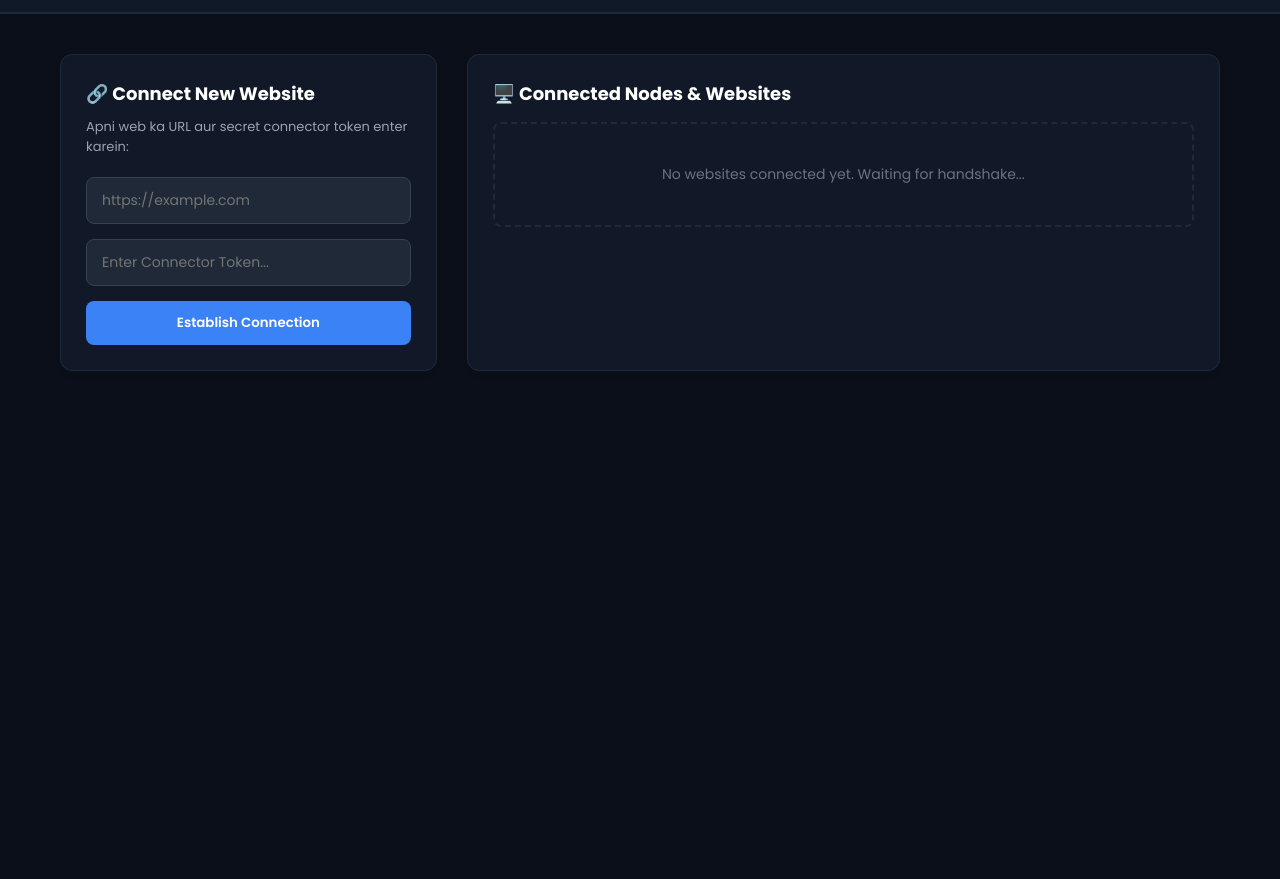
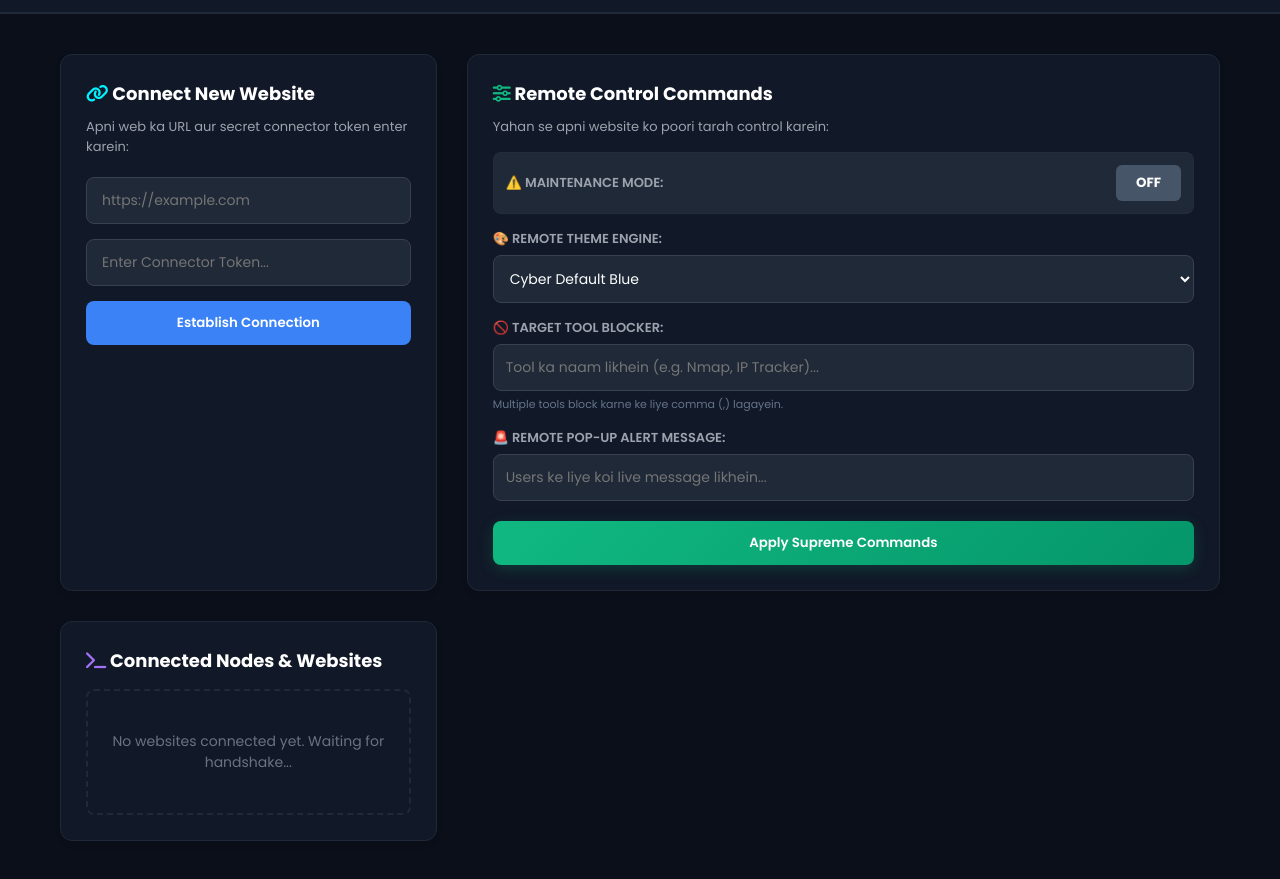
Before and after one commit to azanashiq429-png/azan-universal-controller, a website: page public/index.html in a window 1280 px wide. Shown: the part 51-930 px from the top of the page. Before the commit the page ends 800 px from the top, so only its background shows below. Drawn offline with Linux system fonts and the light colour scheme; no server answers.

Commit message:
Update index.html

```diff
--- a/public/index.html
+++ b/public/index.html
@@ -5,6 +5,7 @@
     <meta name="viewport" content="width=device-width, initial-scale=1.0">
     <title>AZAN TOOLS | Universal Controller</title>
     <link rel="stylesheet" href="style.css">
+    <link href="https://cdnjs.cloudflare.com/ajax/libs/font-awesome/6.0.0/css/all.min.css" rel="stylesheet">
 </head>
 <body>
 
@@ -16,7 +17,7 @@
     <main class="dashboard-container">
 
         <section class="card connector-box">
-            <h2>🔗 Connect New Website</h2>
+            <h2><i class="fa-solid fa-link" style="color: #00f2fe;"></i> Connect New Website</h2>
             <p>Apni web ka URL aur secret connector token enter karein:</p>
             <form id="connectForm">
                 <div class="input-group">
@@ -29,8 +30,40 @@
             </form>
         </section>
 
+        <section class="card control-box">
+            <h2><i class="fa-solid fa-sliders" style="color: #10b981;"></i> Remote Control Commands</h2>
+            <p style="margin-bottom: 15px;">Yahan se apni website ko poori tarah control karein:</p>
+
+            <div class="input-group" style="display: flex; align-items: center; justify-content: space-between; background: #1f2937; padding: 12px; border-radius: 8px; margin-bottom: 15px; border: 1px solid rgba(255,255,255,0.02);">
+                <label style="color: #9ca3af; font-size: 13px; font-weight: 600; margin: 0;">⚠️ MAINTENANCE MODE:</label>
+                <button id="btnMaintenance" type="button" style="width: auto; background: #475569; color: white; border: none; padding: 8px 20px; border-radius: 6px; font-weight: bold; cursor: pointer; transition: 0.3s;">OFF</button>
+            </div>
+
+            <div class="input-group" style="margin-bottom: 15px;">
+                <label style="display: block; color: #9ca3af; font-size: 13px; margin-bottom: 6px; font-weight: 600;">🎨 REMOTE THEME ENGINE:</label>
+                <select id="themeSelect" style="width: 100%; background: #1f2937; border: 1px solid #374151; padding: 12px; border-radius: 8px; color: white; font-size: 14px; outline: none; transition: 0.3s;">
+                    <option value="default">Cyber Default Blue</option>
+                    <option value="green">Toxic Neon Green</option>
+                    <option value="red">Inferno Hacker Red</option>
+                </select>
+            </div>
+
+            <div class="input-group" style="margin-bottom: 15px;">
+                <label style="display: block; color: #9ca3af; font-size: 13px; margin-bottom: 6px; font-weight: 600;">🚫 TARGET TOOL BLOCKER:</label>
+                <input type="text" id="blockedToolsInput" placeholder="Tool ka naam likhein (e.g. Nmap, IP Tracker)..." style="width: 100%; background: #1f2937; border: 1px solid #374151; padding: 12px; border-radius: 8px; color: white;">
+                <small style="color: #64748b; font-size: 11px; display: block; margin-top: 5px;">Multiple tools block karne ke liye comma (,) lagayein.</small>
+            </div>
+
+            <div class="input-group" style="margin-bottom: 20px;">
+                <label style="display: block; color: #9ca3af; font-size: 13px; margin-bottom: 6px; font-weight: 600;">🚨 REMOTE POP-UP ALERT MESSAGE:</label>
+                <input type="text" id="alertMsg" placeholder="Users ke liye koi live message likhein..." style="width: 100%; background: #1f2937; border: 1px solid #374151; padding: 12px; border-radius: 8px; color: white;">
+            </div>
+
+            <button id="btnUpdateSettings" type="button" class="btn-primary" style="background: linear-gradient(135deg, #10b981, #059669); box-shadow: 0 4px 15px rgba(16, 185, 129, 0.2);">Apply Supreme Commands</button>
+        </section>
+
         <section class="card monitor-box">
-            <h2>🖥️ Connected Nodes & Websites</h2>
+            <h2><i class="fa-solid fa-terminal" style="color: #a371f7;"></i> Connected Nodes & Websites</h2>
             <div class="sites-grid" id="sitesGrid">
                 <div class="no-sites">No websites connected yet. Waiting for handshake...</div>
             </div>
```
